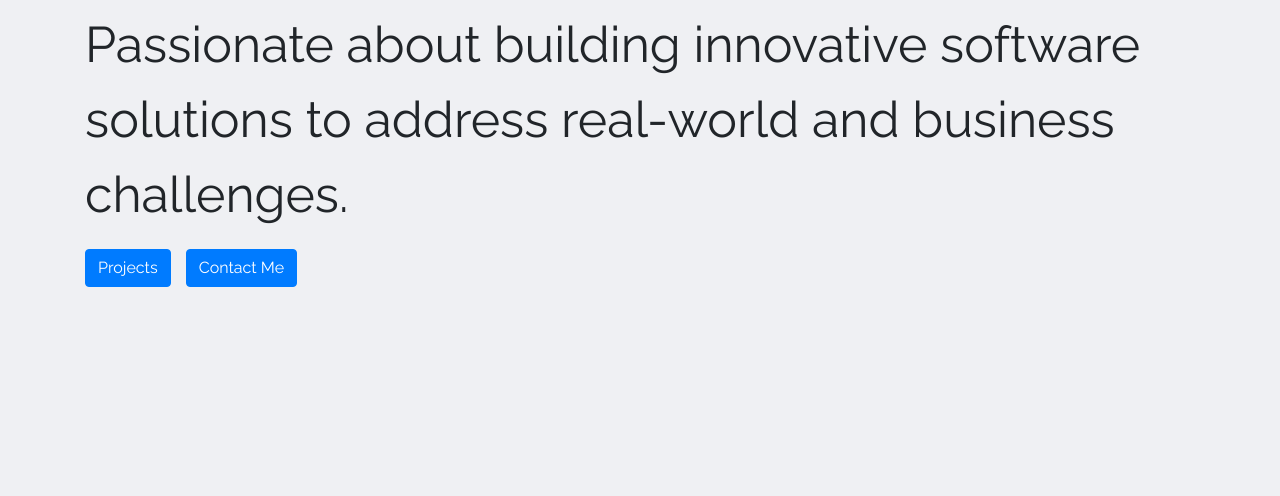
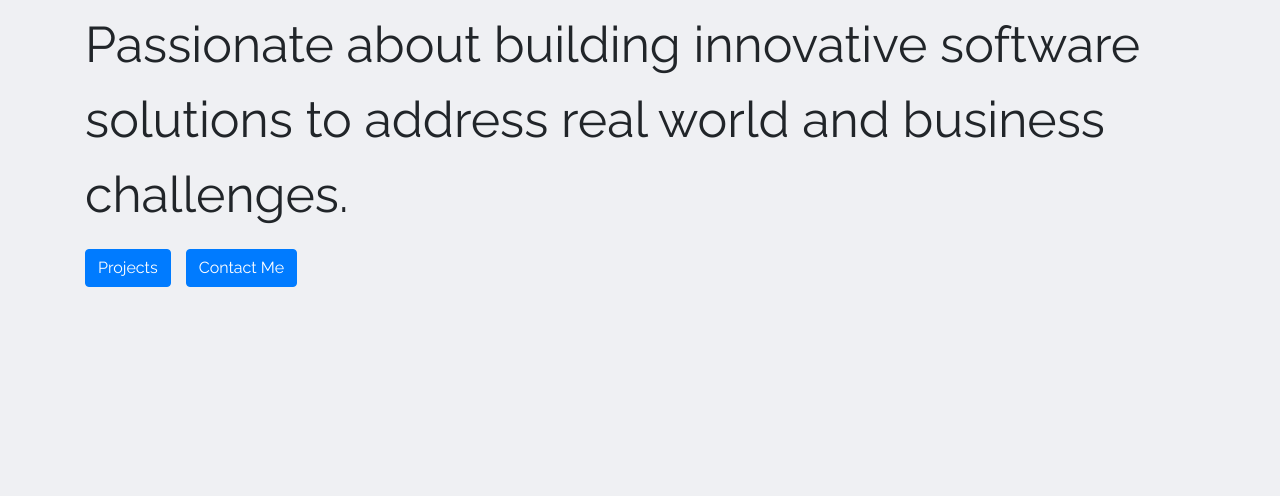
Before and after one commit to yashrajb/yashrajb.github.io, a Gatsby site: page / in a window 1280 px wide. Shown: the part 304-800 px from the top of the page. Built offline with nearby package versions, Linux system fonts and the light colour scheme; Gatsby itself is replaced by a stand-in of ours.

Commit message:
removed dash from hero component

```diff
--- a/src/sections/Hero/index.js
+++ b/src/sections/Hero/index.js
@@ -24,7 +24,7 @@ const Hero = () => {
       <p className={mainModule.greetings}>Hi, I'm {author},</p>
       <p className={mainModule.headline}>
         Passionate about building innovative software solutions to address
-        real-world and business challenges.
+        real world and business challenges.
       </p>
       <Button className={mainModule.btn} onClick={() => onClick("projects")}>
         Projects
```
